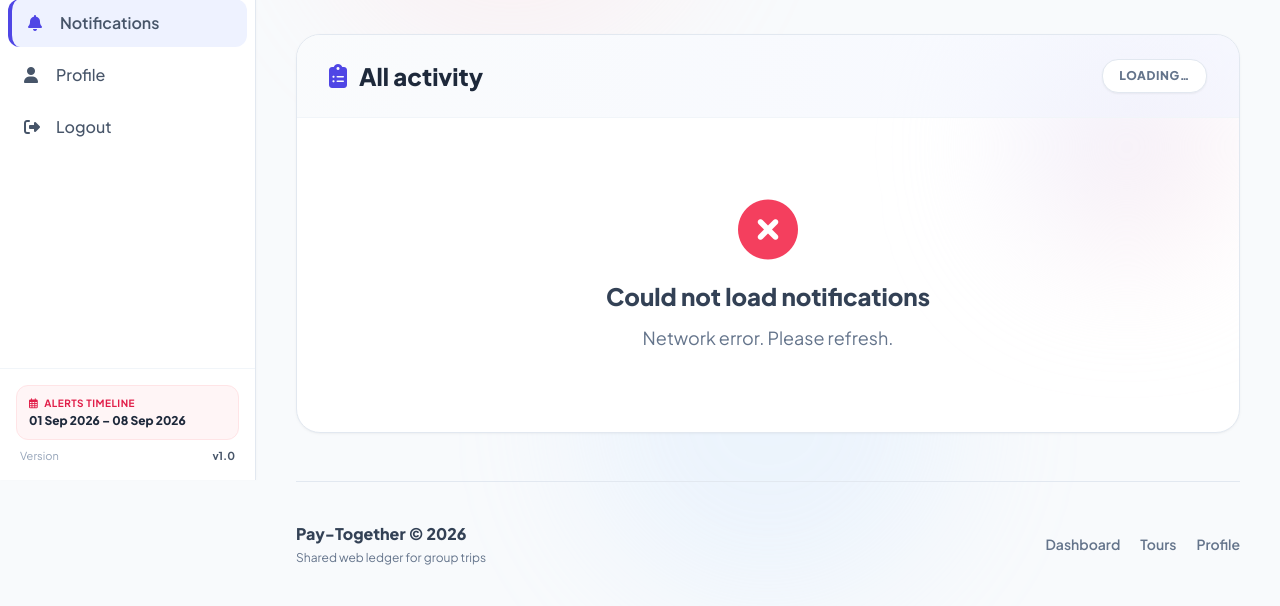
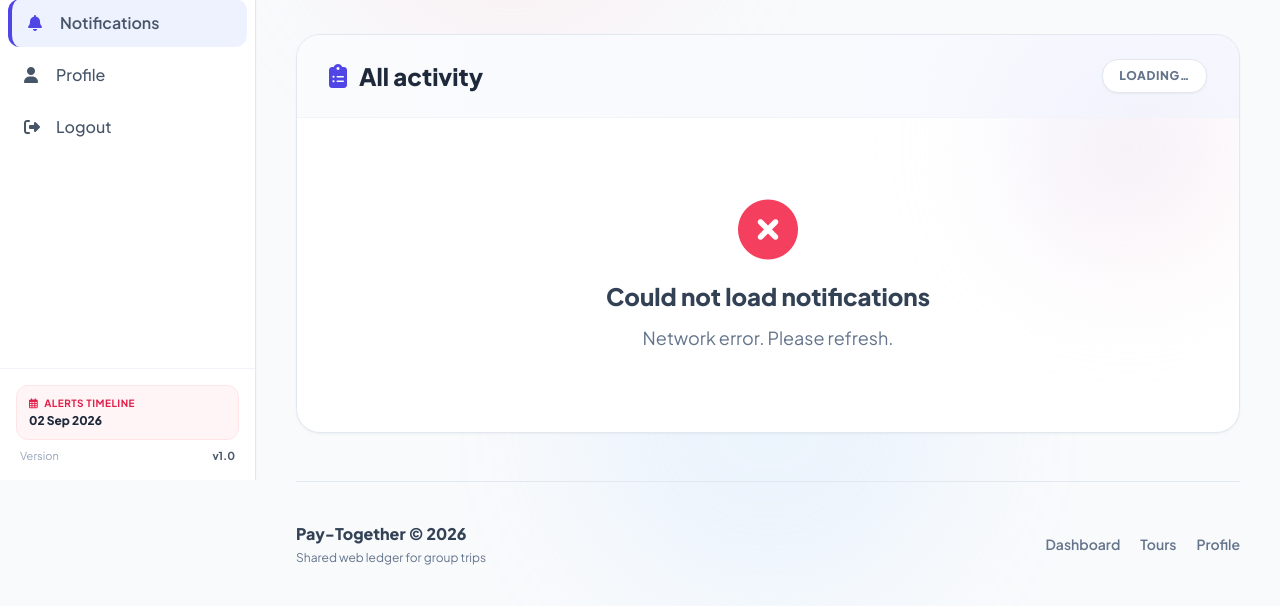
Before and after one commit to areebanaeemcode/paygother, a Django app: template FYP/templates/notifications/list.html in a window 1280 px wide. Shown: the part 320-926 px from the top of the page. Run offline with Django 5.2, Linux system fonts and the light colour scheme; the template is opened without the code that fills it, so the values that code supplies are empty; some libraries are stand-ins or nearby versions.

Commit message:
feat(notif): update alerts timeline sidebar schedule date to 02 Sep 2026

```diff
--- a/FYP/templates/notifications/list.html
+++ b/FYP/templates/notifications/list.html
@@ -59,7 +59,7 @@ Notifications
                 <p class="text-[10px] font-bold text-rose-600 dark:text-rose-400 uppercase tracking-wider flex items-center gap-1.5">
                     <i class="fa-regular fa-calendar-days"></i> Alerts Timeline
                 </p>
-                <p class="text-xs font-extrabold text-slate-800 dark:text-slate-100 mt-0.5">01 Sep 2026 – 08 Sep 2026</p>
+                <p class="text-xs font-extrabold text-slate-800 dark:text-slate-100 mt-0.5">02 Sep 2026</p>
             </div>
             <div class="flex items-center justify-between text-[11px] text-slate-400 dark:text-slate-500 px-1">
                 <span>Version</span>
```
